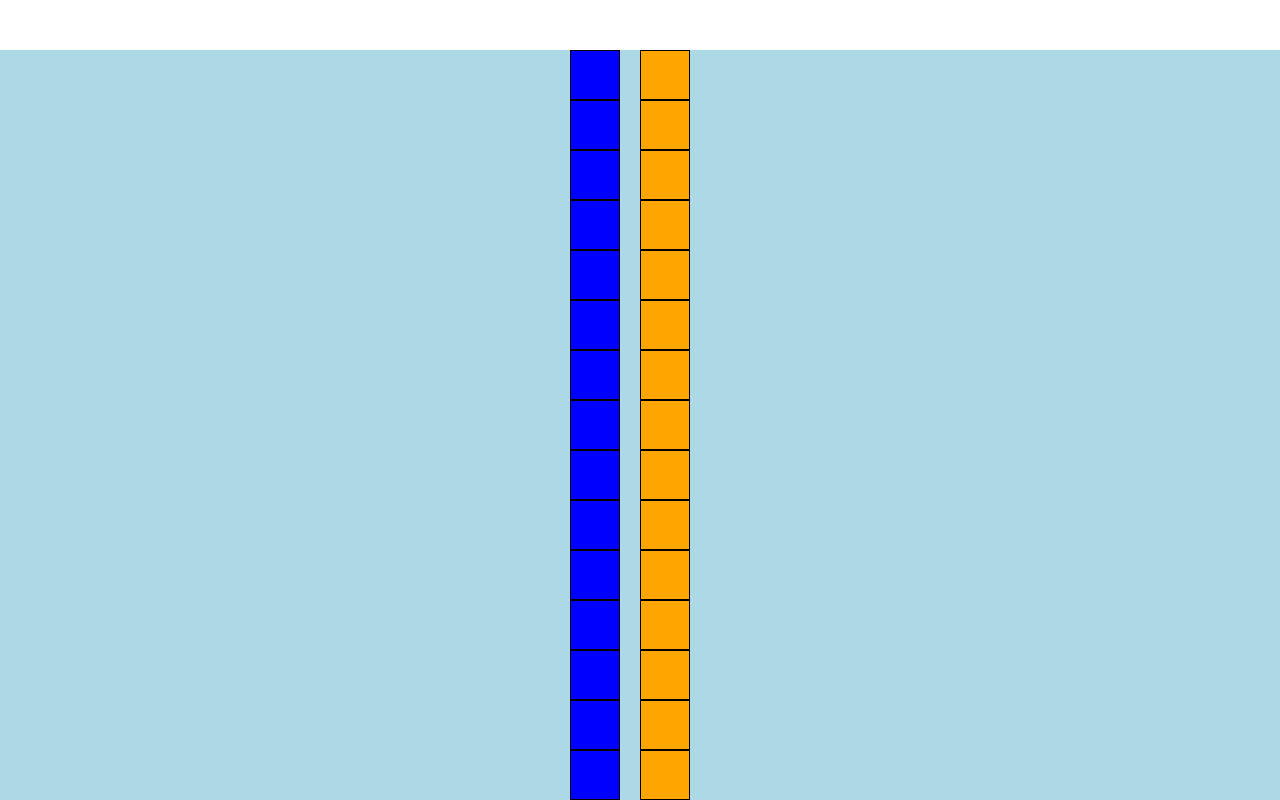
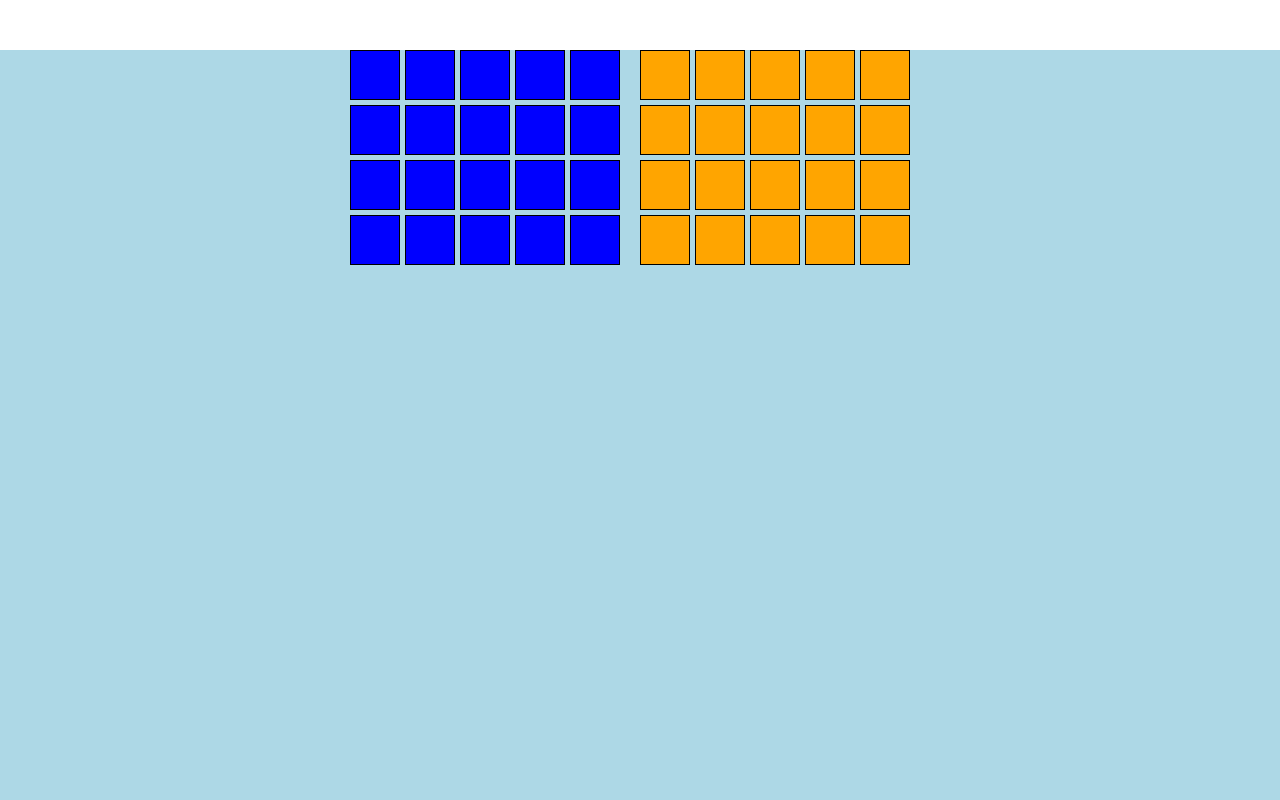
Before and after one commit to tleminen/Laivanupotuspeli, a React (Create React App) app in the folder frontend/: page /laivanupotus/peli in a window 1280 px wide. Shown: the top 800 px of the page. Built offline with nearby package versions, Linux system fonts and the light colour scheme.

Commit message:
muutoksia css

```diff
--- a/frontend/src/App.css
+++ b/frontend/src/App.css
@@ -30,6 +30,10 @@
 
 .player-board,
 .computer-board {
+  display: grid;
+  grid-template-columns: repeat(5, 50px); /* 5 solua per rivi */
+  grid-template-rows: repeat(4, 50px); /* 4 riviä */
+  gap: 5px; /* väli solujen välillä */
   margin-right: 20px;
 }
 
```
